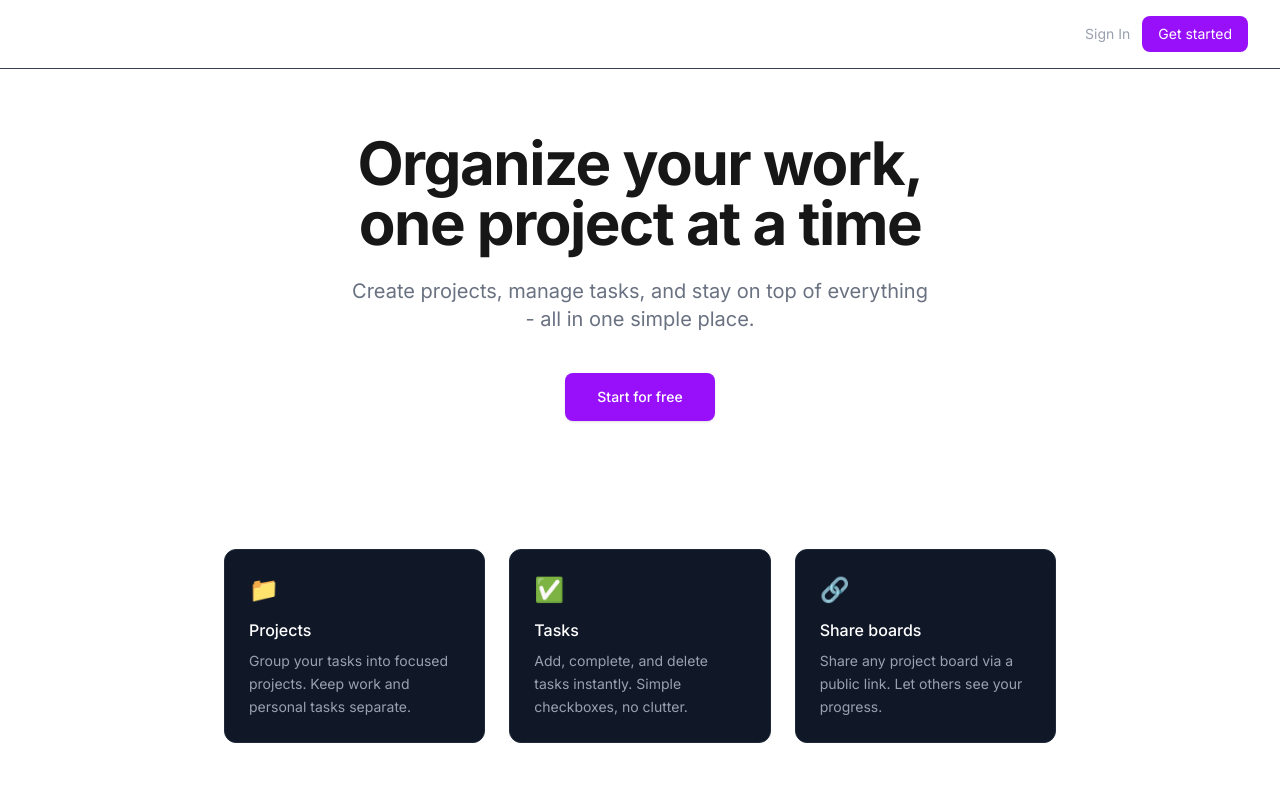
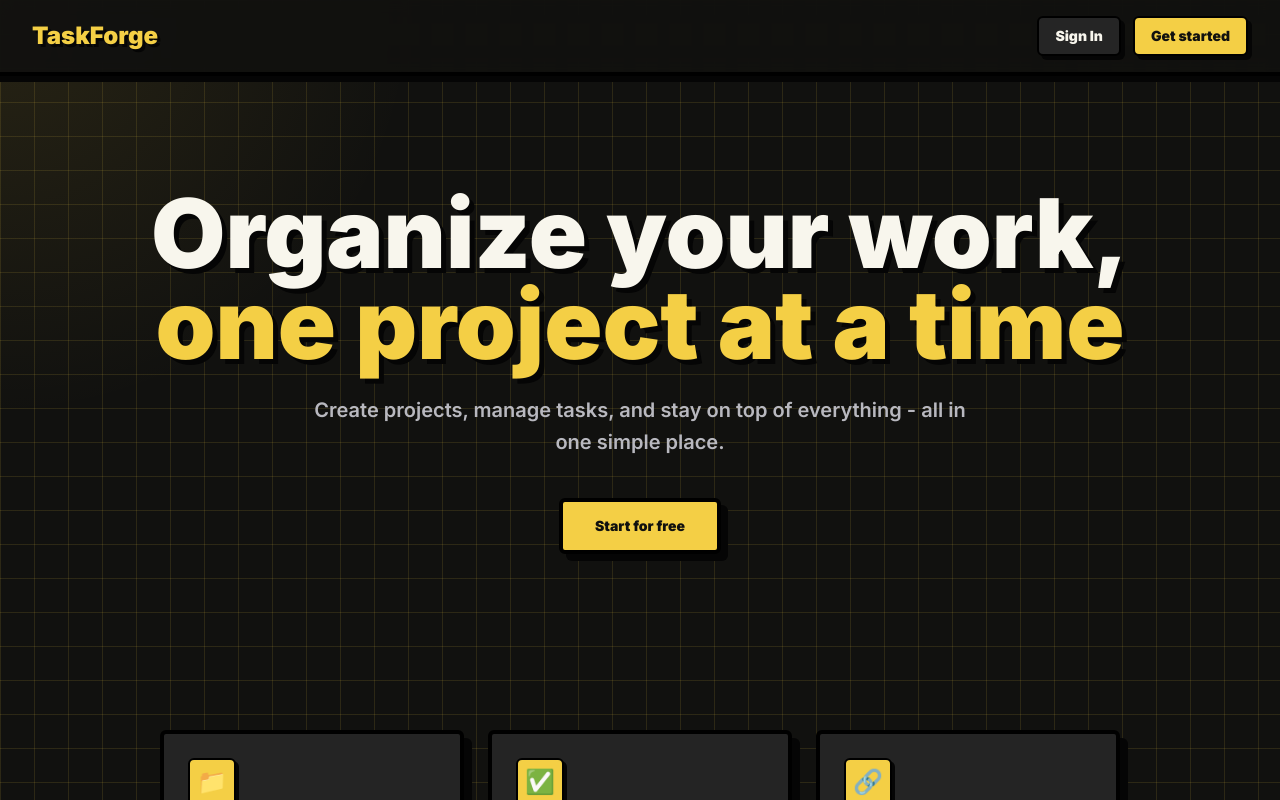
Before and after one commit to saitamacodex/taskforge, a Next.js app: page / in a window 1280 px wide. Shown: the top 800 px of the page. Built offline with nearby package versions, Linux system fonts and the light colour scheme.

Commit message:
update design to neo theme

```diff
--- a/app/(dashboard)/dashboard/page.tsx
+++ b/app/(dashboard)/dashboard/page.tsx
@@ -18,9 +18,9 @@ async function DashboardPage() {
   const allProjects: Project[] = await getProjects();
 
   return (
-    <div className="p-8">
+    <div className="min-h-screen p-5 sm:p-8 lg:p-10">
       <DashboardHeader />
-      <div className="grid grid-cols-3 gap-4">
+      <div className="grid grid-cols-1 gap-6 md:grid-cols-2 xl:grid-cols-3">
         {allProjects.map((project) => (
           <ProjectCard key={project.id} project={project} />
         ))}
--- a/app/(marketing)/page.tsx
+++ b/app/(marketing)/page.tsx
@@ -26,35 +26,38 @@ function LandingPage() {
   return (
     <main className="min-h-screen">
       {/* Hero section */}
-      <section className="text-center px-8 py-16">
-        <h1 className="text-5xl md:text-6xl font-bold tracking-tight mb-6 text-balance">
-          Organize your work, <br /> one project at a time
+      <section className="px-5 py-20 text-center sm:px-8 md:py-28">
+        <h1 className="mx-auto mb-6 max-w-6xl text-balance text-5xl font-black leading-[0.95] tracking-normal text-[#f8f6ed] [text-shadow:5px_5px_0_#050505] sm:text-6xl md:text-7xl lg:text-8xl">
+          Organize your work, <br />{" "}
+          <span className="text-[#f4cf45]">one project at a time</span>
         </h1>
-        <p className="text-gray-500 dark:text-gray-400 text-lg md:text-xl max-w-xl mx-auto mb-10">
+        <p className="mx-auto mb-10 max-w-2xl text-lg font-semibold leading-8 text-[#b8b8bf] md:text-xl">
           Create projects, manage tasks, and stay on top of everything - all in
           one simple place.
         </p>
         <Link
           href="/dashboard"
-          className="inline-block bg-purple-600 text-white px-8 py-3.5 rounded-lg text-sm font-medium transition-colors hover:bg-purple-700 shadow-sm"
+          className="inline-block rounded-md border-4 border-black bg-[#f4cf45] px-8 py-3.5 text-sm font-black text-[#11110f] shadow-[7px_7px_0_#050505] transition-transform hover:translate-x-1 hover:translate-y-1 hover:shadow-[3px_3px_0_#050505]"
         >
           Start for free
         </Link>
       </section>
 
       {/* Features section */}
-      <section className="px-8 py-16 max-w-4xl mx-auto grid grid-cols-3 gap-6">
+      <section className="mx-auto grid max-w-5xl grid-cols-1 gap-6 px-5 py-16 sm:px-8 md:grid-cols-3">
         {features.map((feature) => {
           return (
             <div
               key={feature.title}
-              className="bg-gray-900 rounded-xl p-6 border border-gray-800"
+              className="rounded-md border-4 border-black bg-[#242424] p-6 shadow-[8px_8px_0_#050505]"
             >
-              <span className="text-2xl">{feature.icon}</span>
-              <h3 className="text-white font-medium mt-3 mb-2">
+              <span className="inline-flex h-12 w-12 items-center justify-center rounded-md border-2 border-black bg-[#f4cf45] text-2xl shadow-[3px_3px_0_#050505]">
+                {feature.icon}
+              </span>
+              <h3 className="mt-4 mb-2 text-lg font-black text-[#f8f6ed]">
                 {feature.title}
               </h3>
-              <p className="text-gray-400 text-sm leading-relaxed">
+              <p className="text-sm font-medium leading-relaxed text-[#b8b8bf]">
                 {feature.description}
               </p>
             </div>
@@ -62,7 +65,7 @@ function LandingPage() {
         })}
       </section>
       {/* footer */}
-      <footer className="text-center py-8 text-sm text-gray-500 border-t border-gray-800 mt-16">
+      <footer className="mt-16 border-t-4 border-black bg-[#242424] py-8 text-center text-sm font-bold text-[#b8b8bf] shadow-[0_-6px_0_#050505]">
         Built with Next.js - TaskForge {new Date().getFullYear()}
       </footer>
     </main>
--- a/app/globals.css
+++ b/app/globals.css
@@ -1,14 +1,19 @@
 @import "tailwindcss";
 
 :root {
-  --background: #ffffff;
-  --foreground: #171717;
+  --background: #11110f;
+  --foreground: #f8f6ed;
+  --brutal-yellow: #f4cf45;
+  --brutal-ink: #050505;
+  --brutal-panel: #242424;
+  --brutal-muted: #a8a8ad;
+  --brutal-grid: rgba(244, 207, 69, 0.12);
 }
 
 @media (prefers-color-scheme: dark) {
   :root {
-    --background: #0a0a0a;
-    --foreground: #ededed;
+    --background: #11110f;
+    --foreground: #f8f6ed;
   }
 }
 
@@ -18,3 +23,22 @@
   /* Map Tailwind's font-sans utility to your Inter Google font */
   --font-sans: var(--font-inter);
 }
+
+html {
+  background: var(--background);
+}
+
+body {
+  background:
+    linear-gradient(var(--brutal-grid) 1px, transparent 1px),
+    linear-gradient(90deg, var(--brutal-grid) 1px, transparent 1px),
+    radial-gradient(circle at 0 0, rgba(244, 207, 69, 0.1), transparent 26rem),
+    var(--background);
+  background-size: 34px 34px, 34px 34px, auto, auto;
+  color: var(--foreground);
+}
+
+::selection {
+  background: var(--brutal-yellow);
+  color: var(--brutal-ink);
+}
--- a/components/layout/navbar.tsx
+++ b/components/layout/navbar.tsx
@@ -3,21 +3,24 @@ import Link from "next/link";
 
 function Navbar() {
   return (
-    <nav className="sticky top-0 z-50 bg-background/80 backdrop-blur-md flex items-center justify-between px-8 py-4 border-b border-gray-700">
-      <Link href="/" className="font-medium text-lg text-white">
+    <nav className="sticky top-0 z-50 flex items-center justify-between border-b-4 border-black bg-[#11110f]/95 px-5 py-4 shadow-[0_6px_0_#050505] backdrop-blur-sm sm:px-8">
+      <Link
+        href="/"
+        className="text-2xl font-black text-[#f4cf45] [text-shadow:3px_3px_0_#050505]"
+      >
         TaskForge
       </Link>
 
       <div className="flex items-center gap-3">
         <Link
           href="/dashboard"
-          className="text-sm text-gray-400 hover:text-white"
+          className="rounded-md border-2 border-black bg-[#252525] px-4 py-2 text-sm font-black text-[#f8f6ed] shadow-[4px_4px_0_#050505] transition-transform hover:translate-x-0.5 hover:translate-y-0.5 hover:shadow-[2px_2px_0_#050505]"
         >
           Sign In
         </Link>
         <Link
           href="/dashboard"
-          className="text-sm bg-purple-600 text-white px-4 py-2 rounded-lg hover:bg-purple-700"
+          className="rounded-md border-2 border-black bg-[#f4cf45] px-4 py-2 text-sm font-black text-[#11110f] shadow-[4px_4px_0_#050505] transition-transform hover:translate-x-0.5 hover:translate-y-0.5 hover:shadow-[2px_2px_0_#050505]"
         >
           Get started
         </Link>
--- a/components/projects/createProjectForm.tsx
+++ b/components/projects/createProjectForm.tsx
@@ -13,39 +13,41 @@ export default function CreateProjectForm({
 
   async function handleSubmit() {
     if (!name) return;
-    await createProject(name, description);
-    setName("");
-    setDescription("");
-    onClose();
+    const response = await createProject(name, description);
+    if (response.success) {
+      setName("");
+      setDescription("");
+      onClose();
+    }
   }
 
   return (
-    <div className="bg-gray-900 border border-gray-800 rounded-xl p-6 mt-16 mb-16 max-w-lg mx-auto">
-      <h2 className="text-white font-medium mb-4">New Project</h2>
+    <div className="mx-auto mt-10 mb-14 max-w-lg rounded-md border-4 border-black bg-[#242424] p-6 shadow-[8px_8px_0_#050505]">
+      <h2 className="mb-5 text-2xl font-black text-[#f8f6ed]">New Project</h2>
       <input
         type="text"
         placeholder="Project Name"
         value={name}
         onChange={(e) => setName(e.target.value)}
-        className="w-full bg-gray-800 text-white text-sm px-4 py-2 rounded-lg mb-3 outline-none"
+        className="mb-3 w-full rounded-md border-2 border-black bg-[#f8f6ed] px-4 py-3 text-sm font-bold text-[#11110f] outline-none shadow-[3px_3px_0_#050505] placeholder:text-[#5c5c62] focus:bg-white"
       />
       <input
         type="text"
         placeholder="Description (optional)"
         value={description}
         onChange={(e) => setDescription(e.target.value)}
-        className="w-full bg-gray-800 text-white text-sm px-4 py-2 rounded-lg mb-4 outline-none"
+        className="mb-5 w-full rounded-md border-2 border-black bg-[#f8f6ed] px-4 py-3 text-sm font-bold text-[#11110f] outline-none shadow-[3px_3px_0_#050505] placeholder:text-[#5c5c62] focus:bg-white"
       />
       <div className="flex gap-3">
         <button
           onClick={handleSubmit}
-          className="bg-purple-600 text-white text-sm px-4 py-2 rounded-lg hover:bg-purple-700"
+          className="rounded-md border-2 border-black bg-[#f4cf45] px-5 py-2.5 text-sm font-black text-[#11110f] shadow-[4px_4px_0_#050505] transition-transform hover:translate-x-0.5 hover:translate-y-0.5 hover:shadow-[2px_2px_0_#050505]"
         >
           Create
         </button>
         <button
           onClick={onClose}
-          className="text-gray-400 text-sm px-4 py-2 rounded-lg hover:text-white"
+          className="rounded-md border-2 border-black bg-[#252525] px-5 py-2.5 text-sm font-black text-[#f8f6ed] shadow-[4px_4px_0_#050505] transition-transform hover:translate-x-0.5 hover:translate-y-0.5 hover:shadow-[2px_2px_0_#050505]"
         >
           Cancel
         </button>
--- a/components/projects/dashboardHeader.tsx
+++ b/components/projects/dashboardHeader.tsx
@@ -7,12 +7,14 @@ export default function DashboardHeader() {
   const [isOpen, setIsOpen] = useState(false);
 
   return (
-    <div className="mb-6">
-      <div className="flex items-center justify-between mb-4">
-        <h1 className="text-white text-2xl font-medium">My Projects</h1>
+    <div className="mb-8">
+      <div className="mb-6 flex flex-col gap-4 border-b-4 border-black pb-6 sm:flex-row sm:items-center sm:justify-between">
+        <h1 className="text-4xl font-black text-[#f8f6ed] [text-shadow:4px_4px_0_#050505] sm:text-5xl">
+          My Projects
+        </h1>
         <button
           onClick={() => setIsOpen(!isOpen)}
-          className="bg-purple-700 text-white text-sm px-4 py-2 rounded-lg hover:bg-purple-900"
+          className="w-fit rounded-md border-4 border-black bg-[#f4cf45] px-5 py-2.5 text-sm font-black text-[#11110f] shadow-[6px_6px_0_#050505] transition-transform hover:translate-x-1 hover:translate-y-1 hover:shadow-[3px_3px_0_#050505]"
         >
           + New Project
         </button>
```
Also changed, not shown: components/projects/projectCard.tsx (+43 -9 lines).
